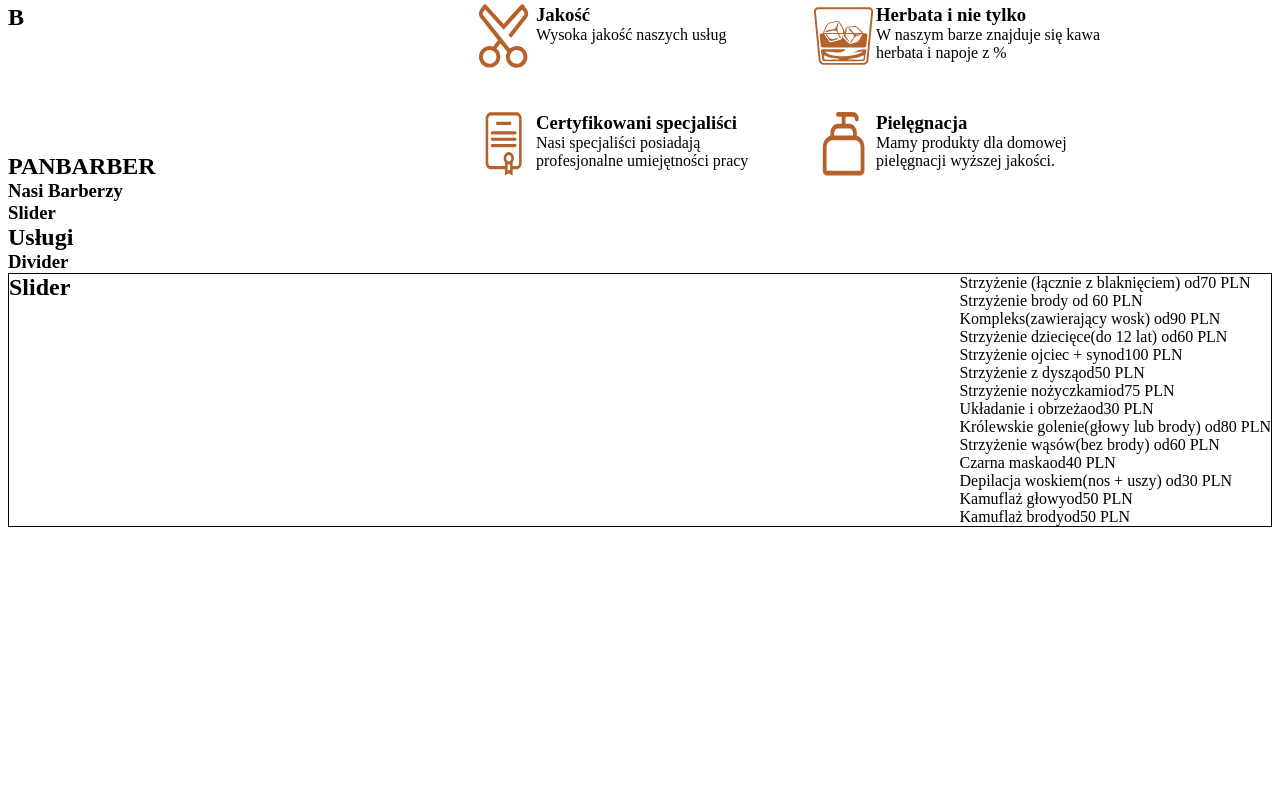
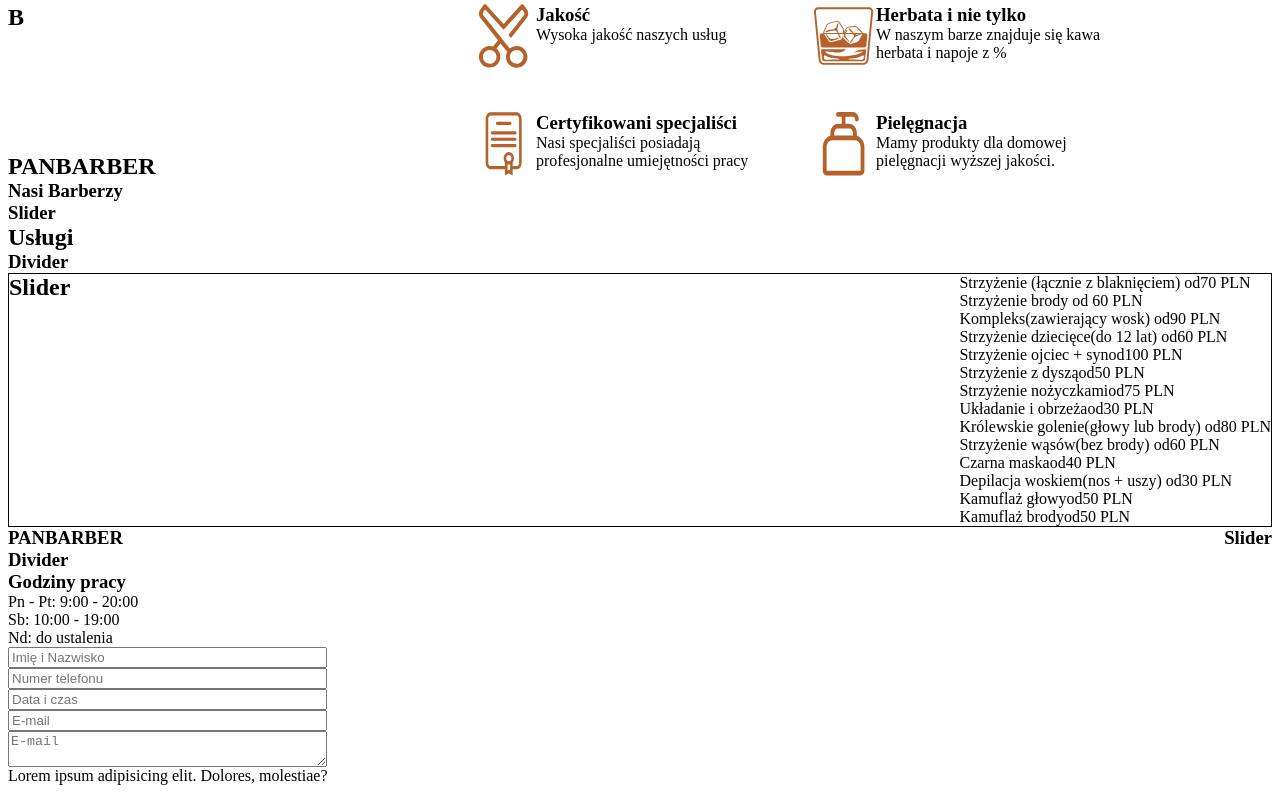
Before and after one commit to theCapnCoder/Panbarber, a React (Create React App) app: page / in a window 1280 px wide. Shown: the part 355-1148 px from the top of the page. Before the commit the page ends 890 px from the top, so only its background shows below. Built offline with nearby package versions, Linux system fonts and the light colour scheme.

Commit message:
feat: Contact template

```diff
--- a/src/App.tsx
+++ b/src/App.tsx
@@ -1,4 +1,5 @@
 import { AboutUs } from "./componetns/AbouUs/AboutUs";
+import { Contact } from "./componetns/Contact/Contact";
 import { Header } from "./componetns/Header/Header";
 import { Main } from "./componetns/Main/Main";
 import { MainSlider } from "./componetns/MainSlider/MainSlider";
@@ -14,6 +15,7 @@ function App() {
       <AboutUs />
       <MainSlider />
       <Service />
+      <Contact />
     </div>
   );
 }
--- /dev/null
+++ b/src/componetns/Contact/Contact.tsx
@@ -0,0 +1,31 @@
+import styles from "./style.module.scss";
+
+export const Contact = () => {
+  return (
+    <section className={styles.contact}>
+      <div className={styles.content}>
+        <div className={styles.contactWrapper}>
+          <h3>PANBARBER</h3>
+          <h3>Divider</h3>
+          <h3>Godziny pracy</h3>
+          <p>Pn - Pt: 9:00 - 20:00</p>
+          <p>Sb: 10:00 - 19:00</p>
+          <p>Nd: do ustalenia</p>
+        </div>
+
+        <form action="" className={styles.form}>
+          <input type="text" placeholder="Imię i Nazwisko " />
+          <input type="text" placeholder="Numer telefonu" />
+          <input type="text" placeholder="Data i czas" />
+          <input type="text" placeholder="E-mail" />
+          <textarea placeholder="E-mail"></textarea>
+          <p>Lorem ipsum adipisicing elit. Dolores, molestiae?</p>
+        </form>
+      </div>
+
+      <div>
+        <h3>Slider</h3>
+      </div>
+    </section>
+  );
+};
--- /dev/null
+++ b/src/componetns/Contact/style.module.scss
@@ -0,0 +1,9 @@
+.contact {
+  display: flex;
+  justify-content: space-between;
+
+  .form {
+    display: flex;
+    flex-direction: column;
+  }
+}
```
